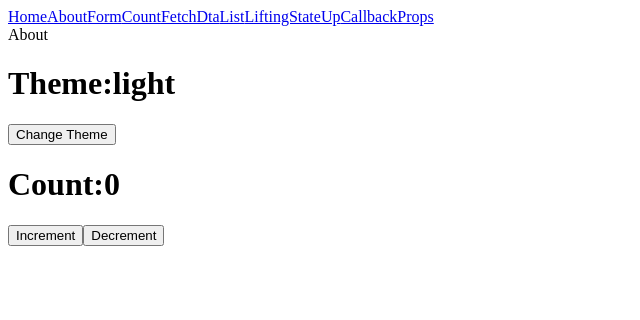
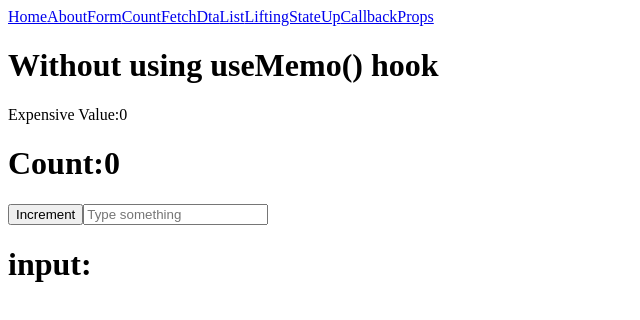
Before and after one commit to Amitkm997/Reactjs_reference_code, a React (Vite) app: page /about in a window 1280 px wide. Shown: the top 320 px of the page, without its empty margins (0-640 px from the left). Built offline with nearby package versions, Linux system fonts and the light colour scheme.

Commit message:
useMemo() hook

```diff
--- a/src/App.jsx
+++ b/src/App.jsx
@@ -24,6 +24,7 @@ function App() {
   return (
     <>
     <Navbar/>
+
     {/* <CounterComponent/> */}
     {/* <div>
       <h1>Window width</h1>
@@ -44,10 +45,10 @@ function App() {
        <CounterDisplay/>
        <ConterController/>
      </CounterProvider> */}
-     <ThemeProvider>
+     {/* <ThemeProvider>
       <ThemeChange/>
      </ThemeProvider>
-     <UseReducer/>
+     <UseReducer/> */}
     </>
   )
 }
--- a/src/components/About.jsx
+++ b/src/components/About.jsx
@@ -1,7 +1,11 @@
 import React from 'react'
+import ExpensiveTask from './ExpensiveTask'
 
 export default function About() {
   return (
-    <div>About</div>
+    <div>
+      <ExpensiveTask/>
+    </div>
+
   )
 }
--- /dev/null
+++ b/src/components/ExpensiveTask.jsx
@@ -0,0 +1,45 @@
+
+
+import React, { useMemo, useState } from 'react'
+
+export default function () {
+    const[count,setCount]=useState(0)
+    const[input,setInput]=useState('')
+    console.log("count"+count);
+    console.log("input"+input);
+
+    const expensiveValue=useMemo(()=>{
+          console.log('Running inside Expensive calcultion....');
+          let result=0;
+          for(let i=0;i<100000000;i++){
+            result += count
+          }
+          return result;
+    },[count])
+
+    // without using useMemo() hook
+    // const expensiveValue=expensiveCalculation(count)
+    // function expensiveCalculation(num){
+    //     console.log('Running expensive calculation...');
+    //     let result=0;
+    //     for(let i=0;i<1000000000;i++){
+    //         result+=num
+    //     }
+    //     return result
+    // }
+
+  return (
+    <div>
+        <h1>Without using useMemo() hook</h1>
+        <p>Expensive Value:{expensiveValue}</p>
+        <h1>Count:{count}</h1>
+        <button onClick={()=>setCount(count+1)}>Increment </button>
+        <input type="text"
+           value={input}
+           onChange={(e)=>setInput(e.target.value)}
+           placeholder='Type something'
+        />
+        <h1>input:{input}</h1>
+    </div>
+  )
+}
```
